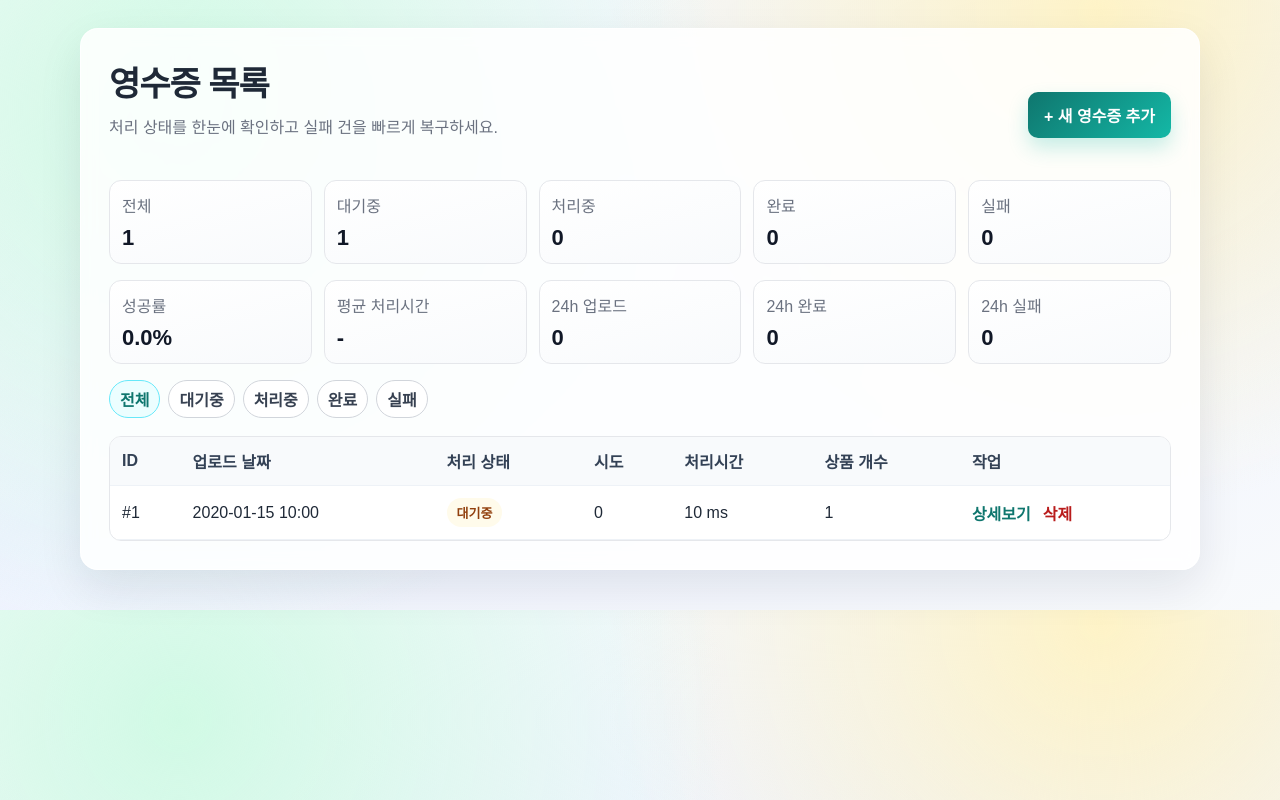
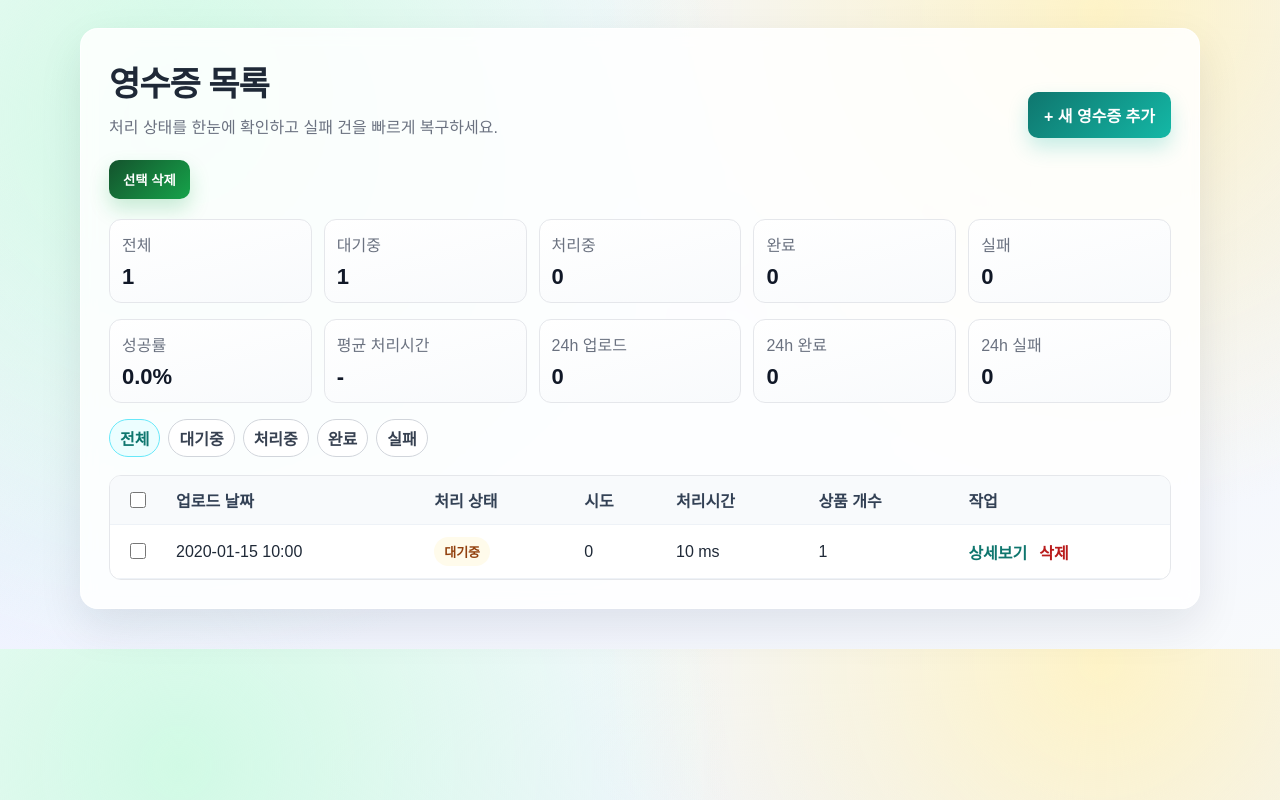
Before and after one commit to Kang9805/RECAP, a Django app: page / in a window 1280 px wide. Run offline with Django 5.2, Linux system fonts and the light colour scheme; tables that the repository leaves empty hold one stand-in row (values such as "Sample post"); parts of the project's set-up code (start-up, migrations or seed data) failed here and were passed over.

Commit message:
feat: 영수증 목록 선택 삭제 기능 추가

```diff
--- a/config/urls.py
+++ b/config/urls.py
@@ -24,6 +24,7 @@ from scanner.views import (
     ReceiptDetailView,
     receipt_status_api_view,
     receipt_delete_view,
+    receipt_delete_selected_view,
     receipt_retry_view,
     receipt_retry_failed_all_view,
     receipt_item_create_view,
@@ -38,6 +39,7 @@ urlpatterns = [
     path('receipts/<int:pk>/', ReceiptDetailView.as_view(), name='receipt-detail'),
     path('receipts/<int:pk>/status/', receipt_status_api_view, name='receipt-status-api'),
     path('receipts/<int:pk>/delete/', receipt_delete_view, name='receipt-delete'),
+    path('receipts/delete-selected/', receipt_delete_selected_view, name='receipt-delete-selected'),
     path('receipts/<int:pk>/retry/', receipt_retry_view, name='receipt-retry'),
     path('receipts/retry-failed-all/', receipt_retry_failed_all_view, name='receipt-retry-failed-all'),
     path('receipts/<int:receipt_pk>/items/create/', receipt_item_create_view, name='receipt-item-create'),
--- a/scanner/templates/scanner/receipt_list.html
+++ b/scanner/templates/scanner/receipt_list.html
@@ -205,6 +205,22 @@
             gap: 12px;
             align-items: center;
         }
+        .bulk-select-form {
+            margin: 0;
+        }
+        .checkbox-col {
+            width: 54px;
+            text-align: center;
+        }
+        .checkbox-cell {
+            text-align: center;
+        }
+        .row-checkbox,
+        .master-checkbox {
+            width: 16px;
+            height: 16px;
+            cursor: pointer;
+        }
         .status-pill {
             display: inline-flex;
             align-items: center;
@@ -295,6 +311,10 @@
                 <button type="submit" class="btn btn-bulk-retry">실패건 일괄 재처리 ({{ retryable_failed_count }})</button>
             </form>
             {% endif %}
+            <form method="post" action="{% url 'receipt-delete-selected' %}" class="bulk-select-form" onsubmit="return confirm('선택한 영수증을 삭제할까요?');">
+                {% csrf_token %}
+                <button type="submit" class="btn btn-bulk-retry" id="bulk-delete-btn" disabled>선택 삭제</button>
+            </form>
         </div>
 
         <div class="dashboard">
@@ -342,11 +362,13 @@
         </div>
 
         {% if receipts %}
+        <form method="post" action="{% url 'receipt-delete-selected' %}" id="bulk-delete-form">
+        {% csrf_token %}
         <div class="table-wrap">
         <table>
             <thead>
                 <tr>
-                    <th>ID</th>
+                    <th class="checkbox-col"><input type="checkbox" class="master-checkbox" id="select-all-receipts" aria-label="전체 선택"></th>
                     <th>업로드 날짜</th>
                     <th>처리 상태</th>
                     <th>시도</th>
@@ -358,7 +380,9 @@
             <tbody>
                 {% for receipt in receipts %}
                 <tr>
-                    <td>#{{ receipt.id }}</td>
+                    <td class="checkbox-cell">
+                        <input type="checkbox" class="row-checkbox" name="selected_receipt_ids" value="{{ receipt.id }}" aria-label="영수증 {{ receipt.id }} 선택">
+                    </td>
                     <td>{{ receipt.uploaded_at|date:"Y-m-d H:i" }}</td>
                     <td>
                         {% if receipt.processing_status == 'completed' %}
@@ -400,6 +424,7 @@
             </tbody>
         </table>
         </div>
+        </form>
         {% else %}
         <div class="empty">
             <p>등록된 영수증이 없습니다.</p>
@@ -407,5 +432,57 @@
         </div>
         {% endif %}
     </div>
+    <script>
+        (function () {
+            const master = document.getElementById('select-all-receipts');
+            const rowCheckboxes = Array.from(document.querySelectorAll('.row-checkbox'));
+            const toolbarDeleteButton = document.getElementById('bulk-delete-btn');
+
+            function updateDeleteButtonState() {
+                if (!toolbarDeleteButton) {
+                    return;
+                }
+                const selectedCount = rowCheckboxes.filter(function (input) { return input.checked; }).length;
+                toolbarDeleteButton.disabled = selectedCount === 0;
+                toolbarDeleteButton.textContent = selectedCount > 0 ? '선택 삭제 (' + selectedCount + ')' : '선택 삭제';
+            }
+
+            if (master) {
+                master.addEventListener('change', function () {
+                    rowCheckboxes.forEach(function (input) {
+                        input.checked = master.checked;
+                    });
+                    updateDeleteButtonState();
+                });
+            }
+
+            rowCheckboxes.forEach(function (input) {
+                input.addEventListener('change', function () {
+                    if (!master) {
+                        updateDeleteButtonState();
+                        return;
+                    }
+                    master.checked = rowCheckboxes.length > 0 && rowCheckboxes.every(function (item) { return item.checked; });
+                    updateDeleteButtonState();
+                });
+            });
+
+            const bulkDeleteButton = document.getElementById('bulk-delete-btn');
+            const bulkDeleteForm = document.getElementById('bulk-delete-form');
+            if (bulkDeleteButton && bulkDeleteForm) {
+                bulkDeleteButton.addEventListener('click', function (event) {
+                    event.preventDefault();
+                    if (bulkDeleteButton.disabled) {
+                        return;
+                    }
+                    if (confirm('선택한 영수증을 삭제할까요?')) {
+                        bulkDeleteForm.submit();
+                    }
+                });
+            }
+
+            updateDeleteButtonState();
+        })();
+    </script>
 </body>
 </html>
--- a/scanner/views.py
+++ b/scanner/views.py
@@ -225,6 +225,35 @@ def receipt_delete_view(request, pk):
 
 
 @require_POST
+def receipt_delete_selected_view(request):
+    selected_ids_raw = request.POST.getlist('selected_receipt_ids')
+    if not selected_ids_raw:
+        messages.info(request, '선택된 영수증이 없습니다.')
+        return redirect('receipt-list')
+
+    selected_ids = []
+    for value in selected_ids_raw:
+        try:
+            selected_ids.append(int(value))
+        except (TypeError, ValueError):
+            continue
+
+    if not selected_ids:
+        messages.error(request, '유효한 선택 항목이 없습니다.')
+        return redirect('receipt-list')
+
+    queryset = Receipt.objects.filter(pk__in=selected_ids)
+    receipt_count = queryset.count()
+    queryset.delete()
+    if receipt_count:
+        messages.success(request, f'{receipt_count}건의 영수증을 삭제했습니다.')
+    else:
+        messages.info(request, '삭제할 영수증이 없습니다.')
+
+    return redirect('receipt-list')
+
+
+@require_POST
 def receipt_retry_view(request, pk):
     receipt = get_object_or_404(Receipt, pk=pk)
 
```
Also changed, not shown: scanner/tests.py (+24 -0 lines).
